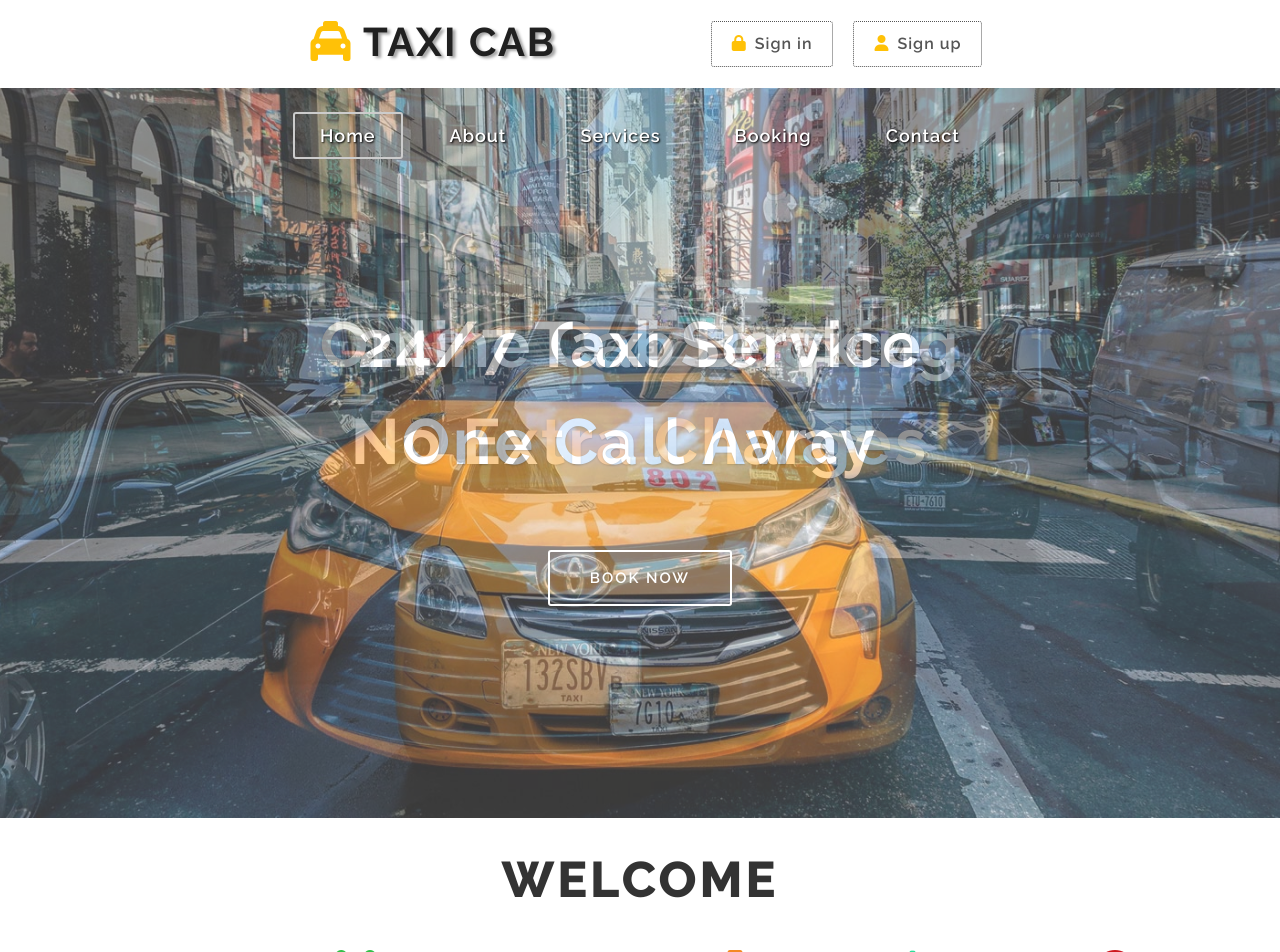
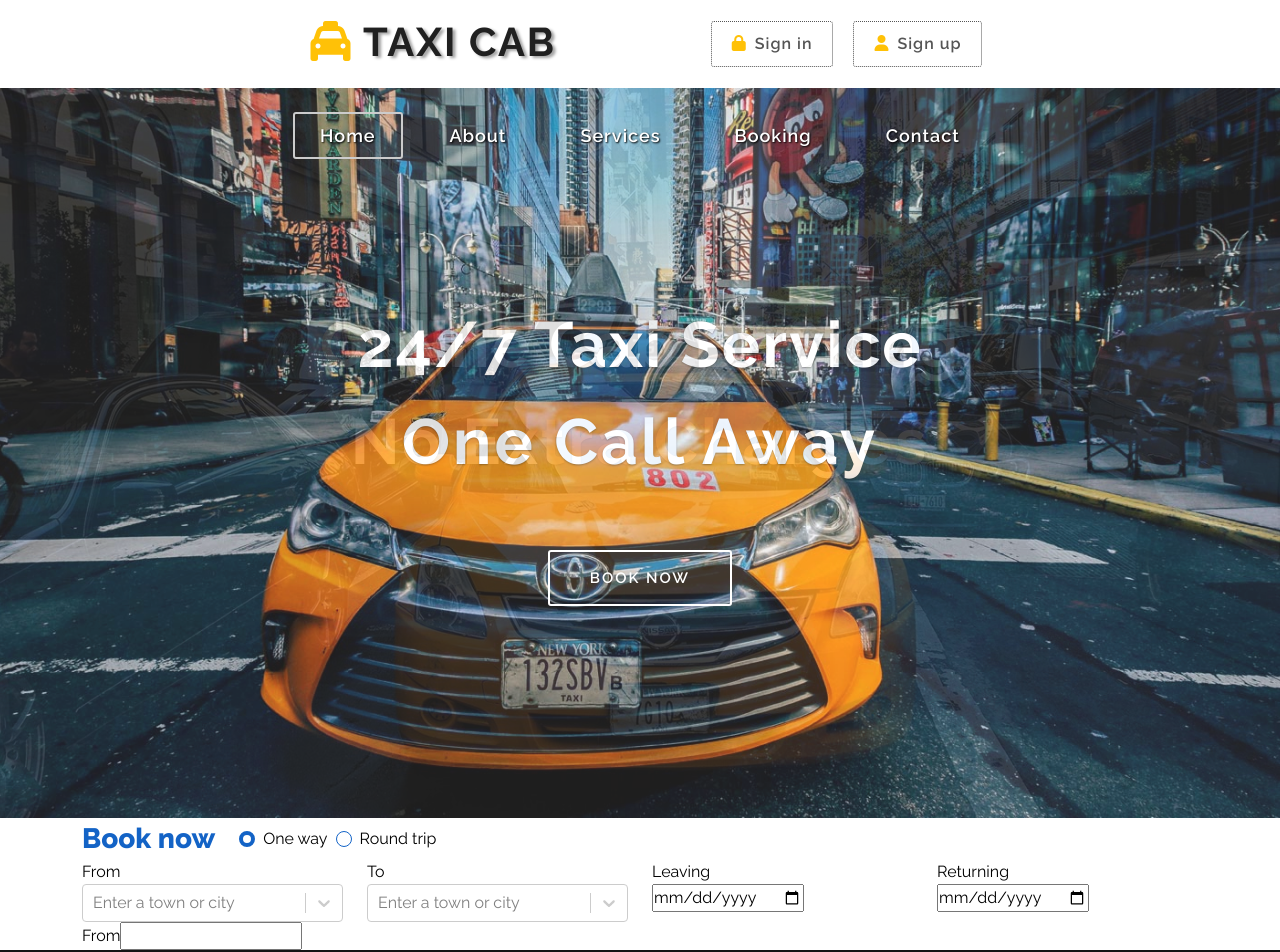
Before and after one commit to Cyber9jaDev/Car-Booking-System, a React (Vite) app in the folder client/: page / in a window 1280 px wide. Shown: the top 952 px of the page. Built offline with nearby package versions, Linux system fonts and the light colour scheme.

Commit message:
minor update

```diff
--- a/client/package.json
+++ b/client/package.json
@@ -17,6 +17,7 @@
     "react-dom": "^18.2.0",
     "react-hot-toast": "^2.4.1",
     "react-router-dom": "^6.12.1",
+    "react-select": "^5.7.3",
     "react-slick": "^0.29.0",
     "sass": "^1.62.1",
     "slick-carousel": "^1.8.1"
--- a/client/src/Routes.tsx
+++ b/client/src/Routes.tsx
@@ -5,7 +5,6 @@ import Signup from "./pages/users/Signup";
 import Login from "./pages/users/Login";
 import About from "./pages/users/About";
 import Services from "./pages/users/Services";
-import Booking from "./pages/users/Booking";
 import Contact from "./pages/users/Contact";
 
 
@@ -21,7 +20,6 @@ const RouterLinks = () => {
           <Route path="/login" element={<Login/>} />
           <Route path="/about" element={<About/>} />
           <Route path="/services" element={<Services/>} />
-          <Route path="/booking" element={<Booking/>} />
           <Route path="/contact" element = {<Contact/>} />
         </Routes>
       </BrowserRouter>
--- /dev/null
+++ b/client/src/components/users/Booking.tsx
@@ -0,0 +1,64 @@
+import { FormEvent, useState } from "react";
+import Select from 'react-select'
+import '../../sass/booking.scss';
+import cities from "../../utilities/cities";
+
+const Booking = () => {
+  const [formData, setFormData] = useState({
+    username: '',
+    phone: '',
+    email: '',
+    trip: 'one-way'
+  });
+
+  const handleSubmit = async (e:FormEvent) => {
+    e.preventDefault();
+    return
+  }
+
+  return (
+    <section id="booking">
+      <div className="container-lg">
+        <form onSubmit={handleSubmit}>
+          <div className="heading-top d-flex ">
+            <strong>Book now</strong>
+            <div className="d-flex align-items-center ms-lg-4 ms-sm-2">
+              <div className="d-flex align-items-center">
+                <input onChange={() => setFormData({...formData, trip: 'one-way'})} className='me-2 my-auto' name='contact' type='radio' id="one-way" value='one-way' checked = { formData.trip == 'one-way' ? true : false } />
+                <label className='my-auto' htmlFor="one-way">One way</label>
+              </div>
+              <div className="d-flex align-items-center">
+                <input onChange={() => setFormData({...formData, trip: 'round-trip'})} className='ms-2 my-auto' name="contact" type='radio' id="round-trip" value='round-trip' checked={ formData.trip === 'round-trip' ? true : false } />
+                <label className='ms-2 my-auto' htmlFor="round-trip">Round trip</label>
+              </div>
+            </div>
+          </div>
+          <div className="row">
+            <div className="form-group col-sm-12 col-md-4 col-lg-3">
+              <label htmlFor="from">From</label>
+              <Select id="from" options={cities} placeholder='Enter a town or city' isSearchable />
+            </div>
+            <div className="form-group col-sm-12 col-md-4 col-lg-3">
+              <label htmlFor="to">To</label>
+              <Select id="to" options={cities} placeholder='Enter a town or city' isSearchable />
+            </div>
+            <div className="form-group col-sm-12 col-md-4 col-lg-3">
+              <label className="d-block" htmlFor="leaving">Leaving</label>
+              <input id="leaving" type="date" placeholder="Pick a date"/>
+            </div>
+            <div className="form-group col-sm-12 col-md-4 col-lg-3">
+              <label className="d-block" htmlFor="returning">Returning</label>
+              <input id="returning" type="date" placeholder="Pick a date"/>
+            </div>
+            <div className="form-group col-sm-12 col-md-4 col-lg-3">
+              <label htmlFor="">From</label>
+              <input type="text" />
+            </div>
+          </div>
+        </form>
+      </div>
+    </section>
+  )
+}
+
+export default Booking;
--- a/client/src/pages/users/Booking.tsx
+++ /dev/null
@@ -1,8 +0,0 @@
-
-const Booking = () => {
-  return (
-    <div>Booking</div>
-  )
-}
-
-export default Booking
--- a/client/src/pages/users/Homepage.tsx
+++ b/client/src/pages/users/Homepage.tsx
@@ -1,17 +1,19 @@
 import Banner from '../../components/users/Banner'
-import Welcome from '../../components/users/Welcome'
-import Why from '../../components/users/Why'
-import Team from '../../components/users/Team'
-import Testimonial from '../../components/users/Testimonial'
+import Booking from '../../components/users/Booking'
+// import Welcome from '../../components/users/Welcome';
+// import Why from '../../components/users/Why';
+// import Team from '../../components/users/Team';
+// import Testimonial from '../../components/users/Testimonial';
 
 const Homepage = () => {
   return (
     <>
       <Banner />
-      <Welcome />
-      <Why />
-      <Team />
-      <Testimonial />
+      <Booking />
+      {/* <Welcome /> */}
+      {/* <Why /> */}
+      {/* <Team /> */}
+      {/* <Testimonial /> */}
     </>
   )
 }
--- /dev/null
+++ b/client/src/sass/booking.scss
@@ -0,0 +1,45 @@
+#booking{
+  color: black;
+
+  .heading-top{
+    // flex-direction: row;
+  }
+
+  strong{
+      font-weight: 800;
+      color: #1363c6;
+      font-size: 1.75em;
+  }
+
+  .heading-top > div:last-child{
+    // flex-basis: 70%;
+  }
+
+  .heading-top input{
+    appearance: none;
+    -moz-appearance: none;
+    -webkit-appearance: none;
+    border-radius: 50%;
+    border: #1363c6 1px solid;
+    width: 1em;
+    height: 1em;
+    cursor: pointer;
+    transition: 0.2s all linear;
+  }
+
+  .heading-top input:checked{
+    border: #1363c6 4px solid;
+    background-color: #fff;
+  }
+
+  @media screen and (max-width: 768px) {
+
+    .heading-top{
+      flex-direction: column;
+      // align-
+    }
+    .trip-wrapper, .heading{
+      flex-basis: 100% !important;
+    }
+  }
+}
--- /dev/null
+++ b/client/src/utilities/cities.tsx
@@ -0,0 +1,256 @@
+interface City {
+  value: string;
+  label: string
+}
+
+const cities: City[] = [
+    {
+      value: "Lagos",
+      label: "Lagos",
+    },
+    {
+      value: "Kano",
+      label: "Kano",
+    },
+    {
+      value: "Abuja",
+      label: "Abuja",
+    },
+    {
+      value: "Ibadan",
+      label: "Ibadan",
+    },
+    {
+      value: "Port Harcourt",
+      label: "Port Harcourt",
+    },
+    {
+      value: "Aba",
+      label: "Aba",
+    },
+    {
+      value: "Onitsha",
+      label: "Onitsha",
+    },
+    {
+      value: "Maiduguri",
+      label: "Maiduguri",
+    },
+    {
+      value: "Benin",
+      label: "Benin",
+    },
+    {
+      value: "Shagamu",
+      label: "Shagamu",
+    },
+    {
+      value: "Ikare",
+      label: "Ikare",
+    },
+    {
+      value: "Ogbomoso",
+      label: "Ogbomoso",
+    },
+    {
+      value: "Owerri",
+      label: "Owerri",
+    },
+    {
+      value: "Ikeja",
+      label: "Ikeja",
+    },
+    {
+      value: "Osogbo",
+      label: "Osogbo",
+    },
+    {
+      value: "Agege",
+      label: "Agege",
+    },
+    {
+      value: "Sokoto",
+      label: "Sokoto",
+    },
+    {
+      value: "Somolu",
+      label: "Somolu",
+    },
+    {
+      value: "Nnewi",
+      label: "Nnewi",
+    },
+    {
+      value: "Ilesa",
+      label: "Ilesa",
+    },
+    {
+      value: "Minna",
+      label: "Minna",
+    },
+    {
+      value: "Apapa",
+      label: "Apapa",
+    },
+    {
+      value: "Bida",
+      label: "Bida",
+    },
+    {
+      value: "Ilobu",
+      label: "Ilobu",
+    },
+    {
+      value: "Ajegunle",
+      label: "Ajegunle",
+    },
+    {
+      value: "Oshodi",
+      label: "Oshodi",
+    },
+    {
+      value: "Ifako",
+      label: "Ifako",
+    },
+    {
+      value: "Surulere",
+      label: "Surulere",
+    },
+    {
+      value: "Mushin",
+      label: "Mushin",
+    },
+    {
+      value: "Ebute-Metta",
+      label: "Ebute-Metta",
+    },
+    {
+      value: "Ojota",
+      label: "Ojota",
+    },
+    {
+      value: "Ikotun",
+      label: "Ikotun",
+    },
+    {
+      value: "Makera",
+      label: "Makera",
+    },
+    {
+      value: "Umundugba",
+      label: "Umundugba",
+    },
+    {
+      value: "Ojo",
+      label: "Ojo",
+    },
+    {
+      value: "Okrika",
+      label: "Okrika",
+    },
+    {
+      value: "Uselu",
+      label: "Uselu",
+    },
+    {
+      value: "Kpor",
+      label: "Kpor",
+    },
+    {
+      value: "Neni",
+      label: "Neni",
+    },
+    {
+      value: "Ozubulu",
+      label: "Ozubulu",
+    },
+    {
+      value: "Festac Town",
+      label: "Festac Town",
+    },
+    {
+      value: "Buguma",
+      label: "Buguma",
+    },
+    {
+      value: "Hadejia",
+      label: "Hadejia",
+    },
+    {
+      value: "Amaigbo",
+      label: "Amaigbo",
+    },
+    {
+      value: "Ungogo",
+      label: "Ungogo",
+    },
+    {
+      value: "Ikoyi",
+      label: "Ikoyi",
+    },
+    {
+      value: "Effurun",
+      label: "Effurun",
+    },
+    {
+      value: "Dikenafai",
+      label: "Dikenafai",
+    },
+    {
+      value: "Kumbotso",
+      label: "Kumbotso",
+    },
+    {
+      value: "Nnenasa",
+      label: "Nnenasa",
+    },
+    {
+      value: "Ojoto",
+      label: "Ojoto",
+    },
+    {
+      value: "Rumuodomaya",
+      label: "Rumuodomaya",
+    },
+    {
+      value: "Itu",
+      label: "Itu",
+    },
+    {
+      value: "Afor-Oru",
+      label: "Afor-Oru",
+    },
+    {
+      value: "Isinweke",
+      label: "Isinweke",
+    },
+    {
+      value: "Ogu",
+      label: "Ogu",
+    },
+    {
+      value: "Nchia",
+      label: "Nchia",
+    },
+    {
+      value: "Egbeda",
+      label: "Egbeda",
+    },
+    {
+      value: "Ukpo",
+      label: "Ukpo",
+    },
+    {
+      value: "Abagana",
+      label: "Abagana",
+    },
+    {
+      value: "Suleja",
+      label: "suleja"
+    },
+    {
+      value: 'Muritala Muhammed Airport',
+      label: "mma"
+    }
+]
+  export default cities;
```
Also changed, not shown: 1 other file (tests, documents, lock files or other folders).
